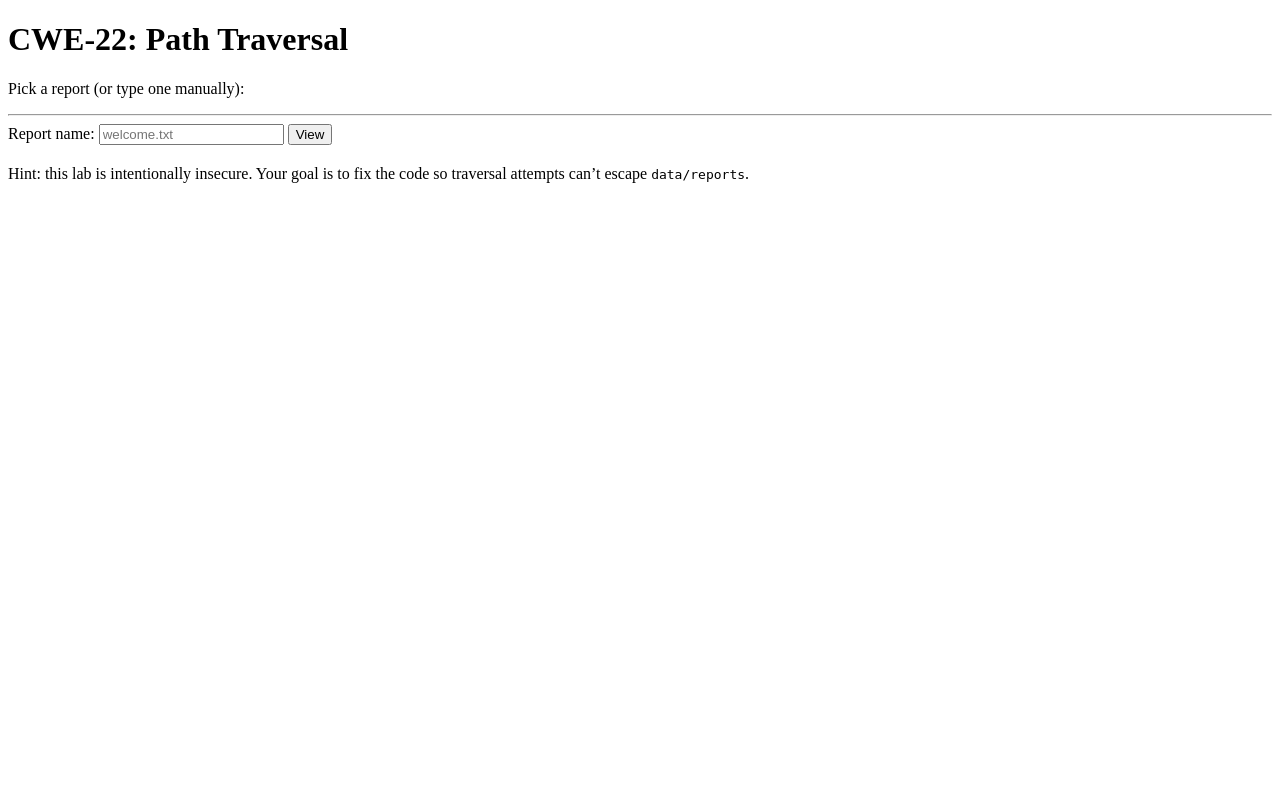
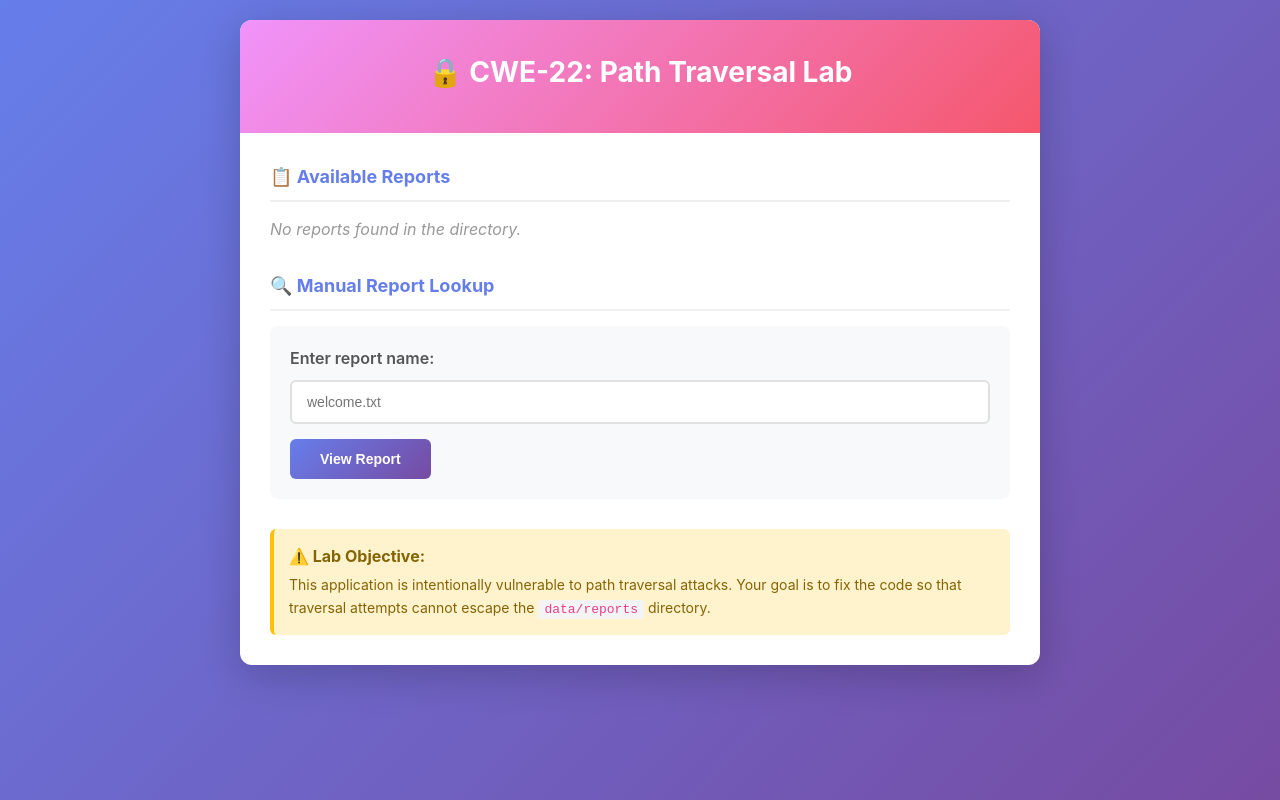
Before and after one commit to aban-alazzeh/secure-coding-workshop, a FastAPI app: template cwe-22-path-traversal/templates/index.html in a window 1280 px wide. Run offline with FastAPI, Linux system fonts and the light colour scheme; the template is opened without the code that fills it, so the values that code supplies are empty.

Commit message:
Update index.html

```diff
--- a/cwe-22-path-traversal/templates/index.html
+++ b/cwe-22-path-traversal/templates/index.html
@@ -1,30 +1,231 @@
 <!doctype html>
-<html>
+<html lang="en">
   <head>
     <meta charset="utf-8" />
-    <title>CWE-22 Lab</title>
+    <meta name="viewport" content="width=device-width, initial-scale=1.0" />
+    <title>CWE-22 Path Traversal Lab</title>
+    <style>
+      * {
+        margin: 0;
+        padding: 0;
+        box-sizing: border-box;
+      }
+
+      body {
+        font-family: -apple-system, BlinkMacSystemFont, 'Segoe UI', Roboto, Oxygen, Ubuntu, Cantarell, sans-serif;
+        line-height: 1.6;
+        color: #333;
+        background: linear-gradient(135deg, #667eea 0%, #764ba2 100%);
+        min-height: 100vh;
+        padding: 20px;
+      }
+
+      .container {
+        max-width: 800px;
+        margin: 0 auto;
+        background: white;
+        border-radius: 12px;
+        box-shadow: 0 10px 40px rgba(0, 0, 0, 0.2);
+        overflow: hidden;
+      }
+
+      .header {
+        background: linear-gradient(135deg, #f093fb 0%, #f5576c 100%);
+        color: white;
+        padding: 30px;
+        text-align: center;
+      }
+
+      .header h1 {
+        font-size: 28px;
+        margin-bottom: 8px;
+      }
+
+      .header p {
+        font-size: 14px;
+        opacity: 0.9;
+      }
+
+      .content {
+        padding: 30px;
+      }
+
+      .section {
+        margin-bottom: 30px;
+      }
+
+      .section h2 {
+        font-size: 18px;
+        color: #667eea;
+        margin-bottom: 15px;
+        border-bottom: 2px solid #f0f0f0;
+        padding-bottom: 8px;
+      }
+
+      .report-list {
+        list-style: none;
+        background: #f8f9fa;
+        border-radius: 8px;
+        padding: 15px;
+      }
+
+      .report-list li {
+        margin-bottom: 10px;
+      }
+
+      .report-list li:last-child {
+        margin-bottom: 0;
+      }
+
+      .report-list a {
+        display: block;
+        padding: 12px 15px;
+        background: white;
+        color: #667eea;
+        text-decoration: none;
+        border-radius: 6px;
+        border: 1px solid #e0e0e0;
+        transition: all 0.2s ease;
+        font-weight: 500;
+      }
+
+      .report-list a:hover {
+        background: #667eea;
+        color: white;
+        border-color: #667eea;
+        transform: translateX(5px);
+      }
+
+      .form-container {
+        background: #f8f9fa;
+        border-radius: 8px;
+        padding: 20px;
+      }
+
+      .form-group {
+        margin-bottom: 15px;
+      }
+
+      label {
+        display: block;
+        font-weight: 600;
+        margin-bottom: 8px;
+        color: #555;
+      }
+
+      input[type="text"] {
+        width: 100%;
+        padding: 12px 15px;
+        border: 2px solid #e0e0e0;
+        border-radius: 6px;
+        font-size: 14px;
+        transition: border-color 0.2s ease;
+      }
+
+      input[type="text"]:focus {
+        outline: none;
+        border-color: #667eea;
+      }
+
+      button {
+        background: linear-gradient(135deg, #667eea 0%, #764ba2 100%);
+        color: white;
+        border: none;
+        padding: 12px 30px;
+        border-radius: 6px;
+        font-size: 14px;
+        font-weight: 600;
+        cursor: pointer;
+        transition: transform 0.2s ease, box-shadow 0.2s ease;
+      }
+
+      button:hover {
+        transform: translateY(-2px);
+        box-shadow: 0 4px 12px rgba(102, 126, 234, 0.4);
+      }
+
+      button:active {
+        transform: translateY(0);
+      }
+
+      .hint-box {
+        background: #fff3cd;
+        border-left: 4px solid #ffc107;
+        padding: 15px;
+        border-radius: 6px;
+        margin-top: 20px;
+      }
+
+      .hint-box strong {
+        color: #856404;
+        display: block;
+        margin-bottom: 5px;
+      }
+
+      .hint-box p {
+        color: #856404;
+        font-size: 14px;
+        margin: 0;
+      }
+
+      code {
+        background: #f4f4f4;
+        padding: 2px 6px;
+        border-radius: 3px;
+        font-family: 'Courier New', monospace;
+        font-size: 13px;
+        color: #e83e8c;
+      }
+    </style>
   </head>
   <body>
-    <h1>CWE-22: Path Traversal</h1>
+    <div class="container">
+      <div class="header">
+        <h1>🔒 CWE-22: Path Traversal Lab</h1>
+      </div>
 
-    <p>Pick a report (or type one manually):</p>
+      <div class="content">
+        <div class="section">
+          <h2>📋 Available Reports</h2>
+          {% if report_names %}
+            <ul class="report-list">
+              {% for r in report_names %}
+                <li><a href="/report?name={{ r }}">{{ r }}</a></li>
+              {% endfor %}
+            </ul>
+          {% else %}
+            <p style="color: #999; font-style: italic;">No reports found in the directory.</p>
+          {% endif %}
+        </div>
 
-    <ul>
-      {% for r in report_names %}
-        <li><a href="/report?name={{ r }}">{{ r }}</a></li>
-      {% endfor %}
-    </ul>
+        <div class="section">
+          <h2>🔍 Manual Report Lookup</h2>
+          <div class="form-container">
+            <form action="/report" method="get">
+              <div class="form-group">
+                <label for="name">Enter report name:</label>
+                <input
+                  type="text"
+                  id="name"
+                  name="name"
+                  placeholder="welcome.txt"
+                  autocomplete="off"
+                />
+              </div>
+              <button type="submit">View Report</button>
+            </form>
+          </div>
+        </div>
 
-    <hr />
-
-    <form action="/report" method="get">
-      <label for="name">Report name:</label>
-      <input id="name" name="name" placeholder="welcome.txt" />
-      <button type="submit">View</button>
-    </form>
-
-    <p style="margin-top: 20px;">
-      Hint: this lab is intentionally insecure. Your goal is to fix the code so traversal attempts can’t escape <code>data/reports</code>.
-    </p>
+        <div class="hint-box">
+          <strong>⚠️ Lab Objective:</strong>
+          <p>
+            This application is intentionally vulnerable to path traversal attacks.
+            Your goal is to fix the code so that traversal attempts cannot escape
+            the <code>data/reports</code> directory.
+          </p>
+        </div>
+      </div>
+    </div>
   </body>
 </html>
```
